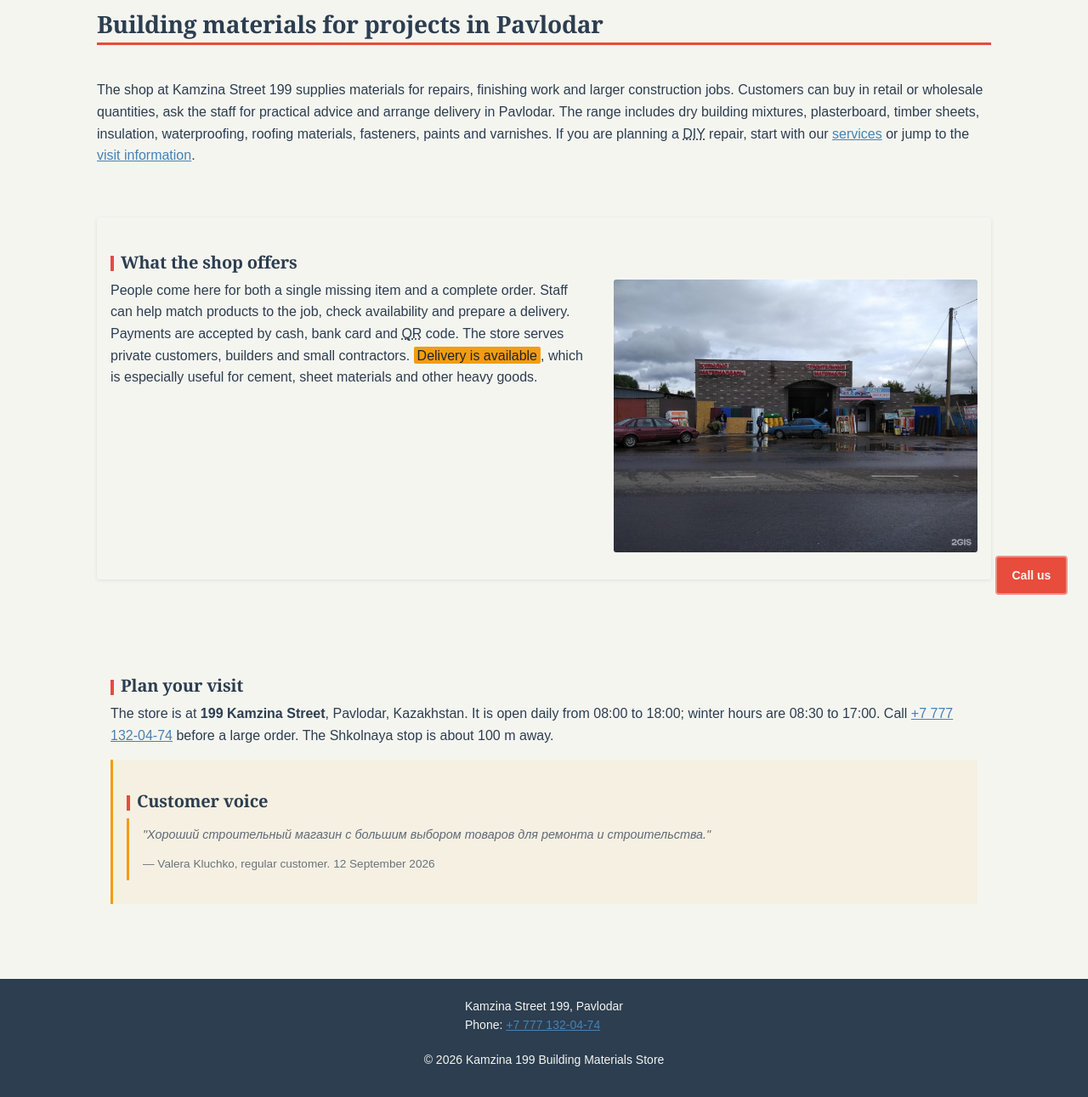
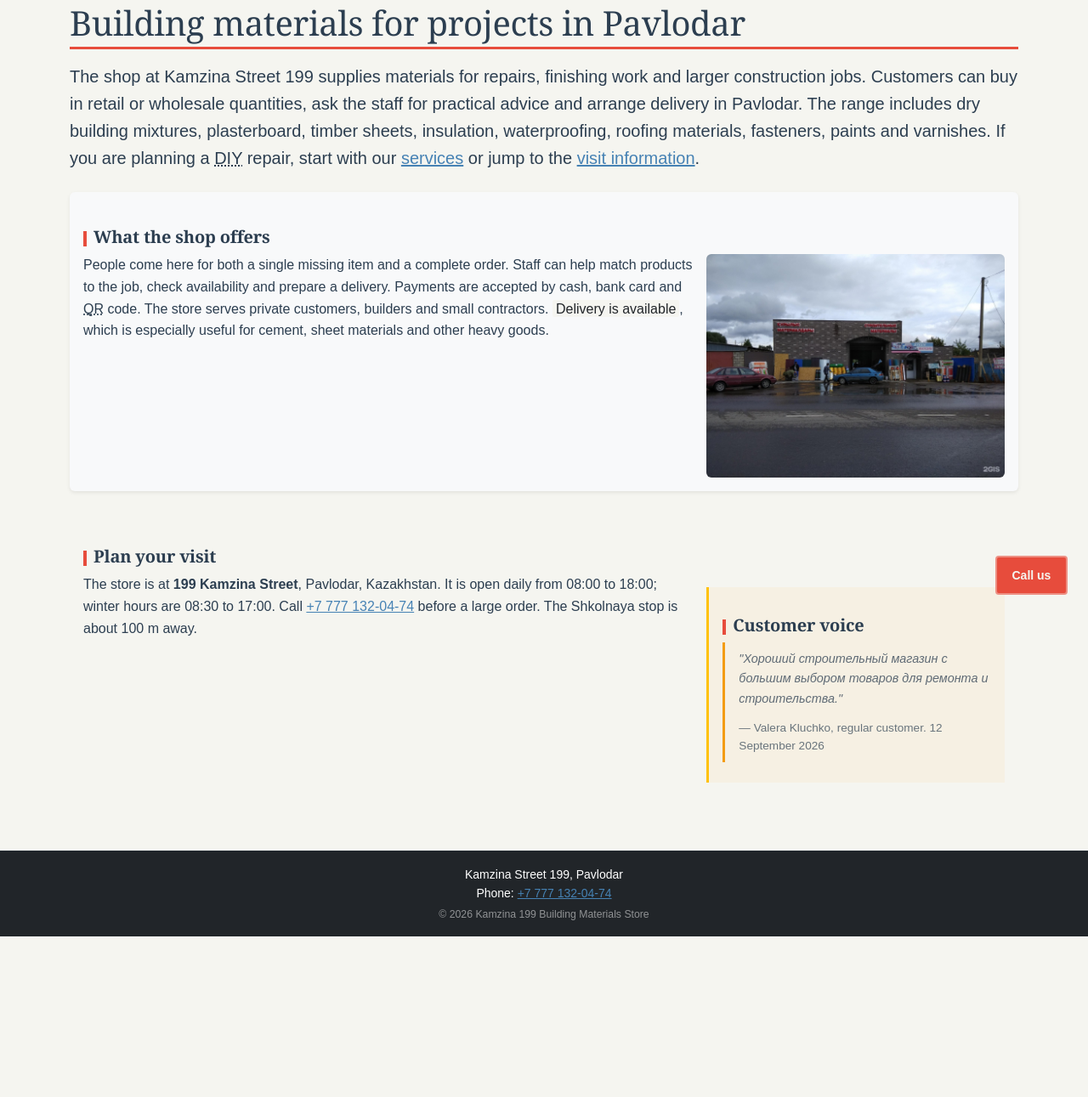
Before and after one commit to EZDAMIR/webuniporject, a website: page index.html in a window 1280 px wide. Shown: the part 76-1367 px from the top of the page at 85% size. After the commit the page ends 1178 px from the top, so only its background shows below. Drawn offline with nearby package versions, Linux system fonts and the light colour scheme.

Commit message:
Convert page layouts to Bootstrap grid
Replace .page-main and .products-main custom containers with Bootstrap
.container and .container-fluid. Add row/col structure to index.html,
order.html, signin.html and signup.html. Form markup unchanged — Bootstrap
form classes come next.

```diff
--- a/index.html
+++ b/index.html
@@ -15,12 +15,14 @@
       rel="stylesheet"
       href="https://cdn.jsdelivr.net/npm/bootstrap@5.3.3/dist/css/bootstrap.min.css"
     />
+    <!-- Custom branding stylesheet loaded after Bootstrap so brand rules layer on top -->
     <link rel="stylesheet" href="css/base.css" />
     <link rel="stylesheet" href="css/damir.css" />
   </head>
   <body>
     <header>
-      <!-- Bootstrap navbar: navbar-expand-md collapses to a toggler below 768 px -->
+      <!-- Bootstrap navbar: navbar-expand-md collapses to a toggler below 768 px.
+           .container inside the nav aligns the brand and links to the page content width. -->
       <nav class="navbar navbar-expand-md navbar-dark bg-dark" aria-label="Main navigation">
         <div class="container">
           <a class="navbar-brand store-brand" href="index.html"
@@ -56,9 +58,10 @@
       </nav>
     </header>
 
-    <main class="page-main">
-      <h1>Building materials for projects in Pavlodar</h1>
-      <p>
+    <!-- .container chosen: prose content reads best at a constrained max-width; full-width not needed -->
+    <main class="container py-4">
+      <h1 class="display-6">Building materials for projects in Pavlodar</h1>
+      <p class="lead mb-4">
         The shop at Kamzina Street 199 supplies materials for repairs, finishing work and larger
         construction jobs. Customers can buy in retail or wholesale quantities, ask the staff for
         practical advice and arrange delivery in Pavlodar. The range includes dry building mixtures,
@@ -69,38 +72,54 @@
       </p>
 
       <!-- This section groups service information as a distinct thematic block; its id also provides the #services fragment target used by the same-page link in the opening paragraph. -->
-      <section id="services" class="info-section">
+      <section id="services" class="info-section bg-light rounded shadow-sm p-3 mb-4">
         <h2>What the shop offers</h2>
+        <!-- Two responsive columns: text on left (md+), image on right; stacked on mobile -->
+        <div class="row align-items-start g-3">
+          <div class="col-12 col-md-8">
             <p>
+              People come here for both a single missing item and a complete order. Staff can help
+              match products to the job, check availability and prepare a delivery. Payments are
+              accepted by cash, bank card and <abbr title="Quick Response">QR</abbr> code. The store
+              serves private customers, builders and small contractors.
+              <mark>Delivery is available</mark>, which is especially useful for cement, sheet
+              materials and other heavy goods.
+            </p>
+          </div>
+          <div class="col-12 col-md-4 text-center text-md-start">
             <img
-            class="float-right"
+              class="img-fluid rounded"
               src="images/shop-front.jpg"
               alt="Front entrance of the building materials store at Kamzina Street 199 in Pavlodar"
             />
-          People come here for both a single missing item and a complete order. Staff can help match
-          products to the job, check availability and prepare a delivery. Payments are accepted by
-          cash, bank card and <abbr title="Quick Response">QR</abbr> code. The store serves private
-          customers, builders and small contractors.
-          <mark style="background-color: #f39c12">Delivery is available</mark>, which is especially
-          useful for cement, sheet materials and other heavy goods.
-        </p>
+          </div>
+        </div>
       </section>
 
       <!-- #visit provides the fragment target for the same-page 'visit information' link above -->
-      <section id="visit" class="info-section">
+      <section id="visit" class="info-section mb-4">
         <h2>Plan your visit</h2>
+        <div class="row g-3">
+          <div class="col-12 col-md-8">
             <p>
               The store is at <b>199 Kamzina Street</b>, Pavlodar, Kazakhstan. It is open daily from
               08:00 to 18:00; winter hours are 08:30 to 17:00. Call
-          <a href="tel:+77771320474">+7 777 132-04-74</a> before a large order. The Shkolnaya stop
-          is about 100&nbsp;m away.
+              <a href="tel:+77771320474">+7 777 132-04-74</a> before a large order. The Shkolnaya
+              stop is about 100&nbsp;m away.
             </p>
-        <!-- The customer review is in an aside because it supports the 'Plan your visit' section but is not central to it; the section reads correctly if the aside is removed. -->
-        <aside>
+          </div>
+          <div class="col-12 col-md-4">
+            <!-- The customer review is in an aside because it supports the 'Plan your visit' section
+                 but is not central to it; the section reads correctly if the aside is removed. -->
+            <!-- Nested .row inside .col-md-4 to allow future layout additions within this column -->
+            <div class="row">
+              <div class="col-12">
+                <aside class="border-start border-warning border-3 ps-3 py-2">
                   <h2>Customer voice</h2>
                   <blockquote>
                     <p>
-              "Хороший строительный магазин с большим выбором товаров для ремонта и строительства."
+                      "Хороший строительный магазин с большим выбором товаров для ремонта и
+                      строительства."
                     </p>
                     <footer>
                       — Valera Kluchko, regular customer.
@@ -108,14 +127,22 @@
                     </footer>
                   </blockquote>
                 </aside>
+              </div>
+            </div>
+          </div>
+        </div>
       </section>
     </main>
 
-    <footer class="site-footer">
-      <p>
-        Kamzina Street 199, Pavlodar<br />Phone: <a href="tel:+77771320474">+7 777 132-04-74</a>
+    <!-- .container-fluid used for footer so the dark background spans the full viewport width -->
+    <footer class="site-footer bg-dark py-3">
+      <div class="container-fluid text-center">
+        <p class="text-white mb-1">
+          Kamzina Street 199, Pavlodar<br />Phone:
+          <a href="tel:+77771320474">+7 777 132-04-74</a>
         </p>
-      <p>&copy; 2026 Kamzina 199 Building Materials Store</p>
+        <p class="text-white-50 small mb-0">&copy; 2026 Kamzina 199 Building Materials Store</p>
+      </div>
     </footer>
 
     <a class="fixed-call" href="tel:+77771320474">Call us</a>
```
Also changed, not shown: order.html (+14 -9 lines), signin.html (+16 -4 lines), signup.html (+16 -4 lines). Lines whose indentation alone changed are shown as unchanged.
